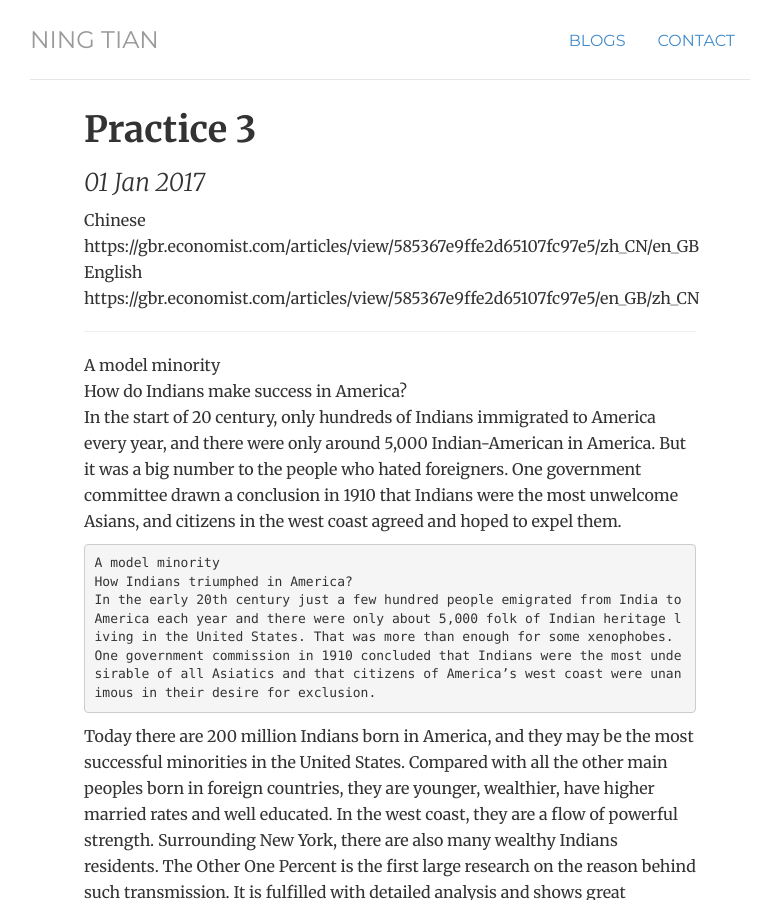
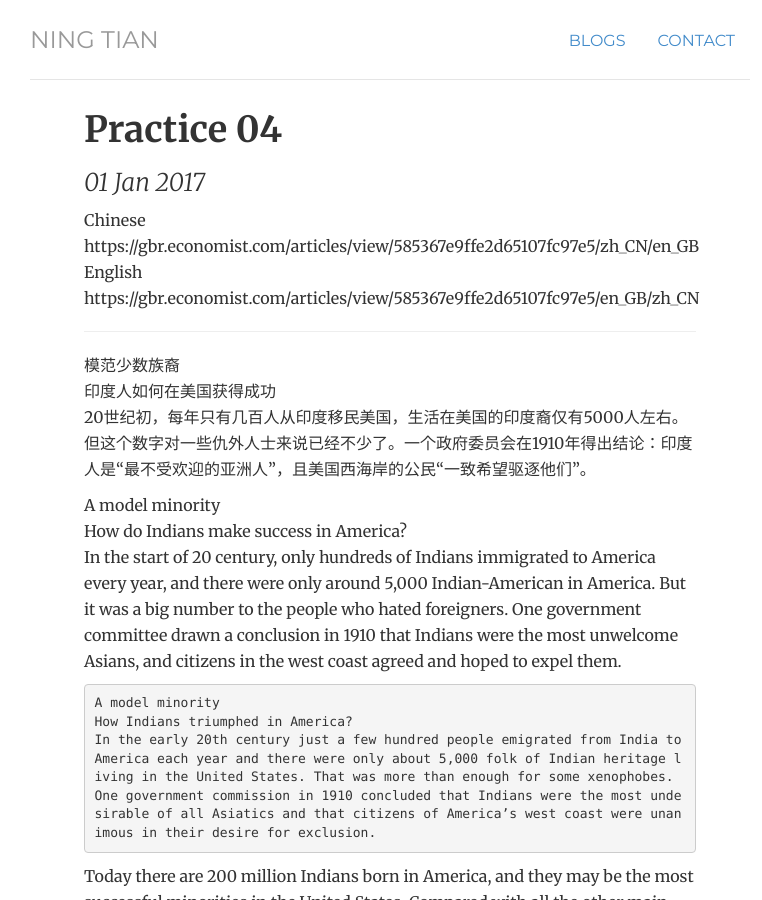
Before and after one commit to ningtian/ningtian.github.io, a Jekyll site: the page built from _posts/2017-01-01-ning-tian-launched.md, in a window 1280 px wide and 900 px high. Shown: the whole window, without its empty margins (250-1012 px from the left). Built offline with Jekyll 4.4.1, drawn with Linux system fonts in a browser that asks for light colours; comment, search, counter and statistics services are not loaded.

Commit message:
Update 2017-01-01-ning-tian-launched.md

```diff
--- a/_posts/2017-01-01-ning-tian-launched.md
+++ b/_posts/2017-01-01-ning-tian-launched.md
@@ -1,6 +1,6 @@
 ---
 layout: post
-title: "Practice 3"
+title: "Practice 04"
 ---
 
 Chinese
@@ -8,7 +8,10 @@ https://gbr.economist.com/articles/view/585367e9ffe2d65107fc97e5/zh_CN/en_GB
 English
 https://gbr.economist.com/articles/view/585367e9ffe2d65107fc97e5/en_GB/zh_CN
 
-______________________________________________________________________________
+*****************************************************************************
+模范少数族裔
+印度人如何在美国获得成功
+20世纪初，每年只有几百人从印度移民美国，生活在美国的印度裔仅有5000人左右。但这个数字对一些仇外人士来说已经不少了。一个政府委员会在1910年得出结论：印度人是“最不受欢迎的亚洲人”，且美国西海岸的公民“一致希望驱逐他们”。
 
 A model minority
 How do Indians make success in America?
```
